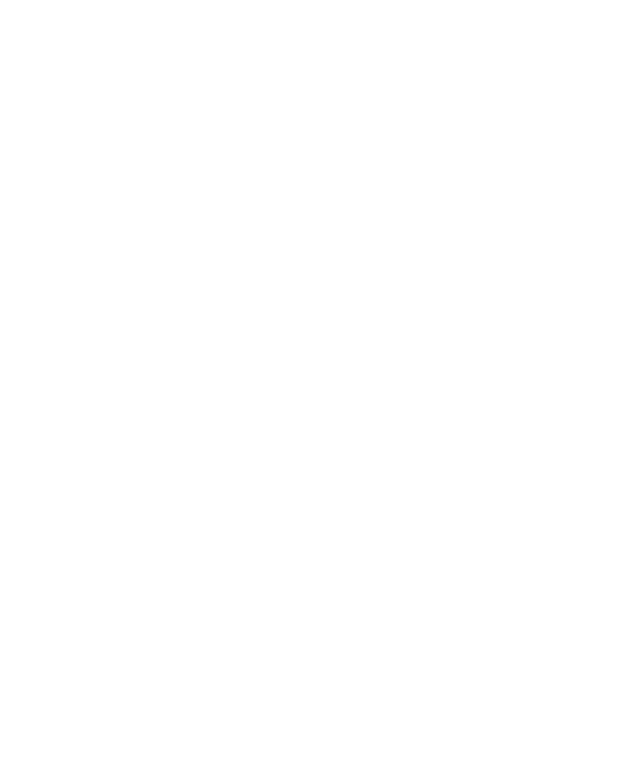
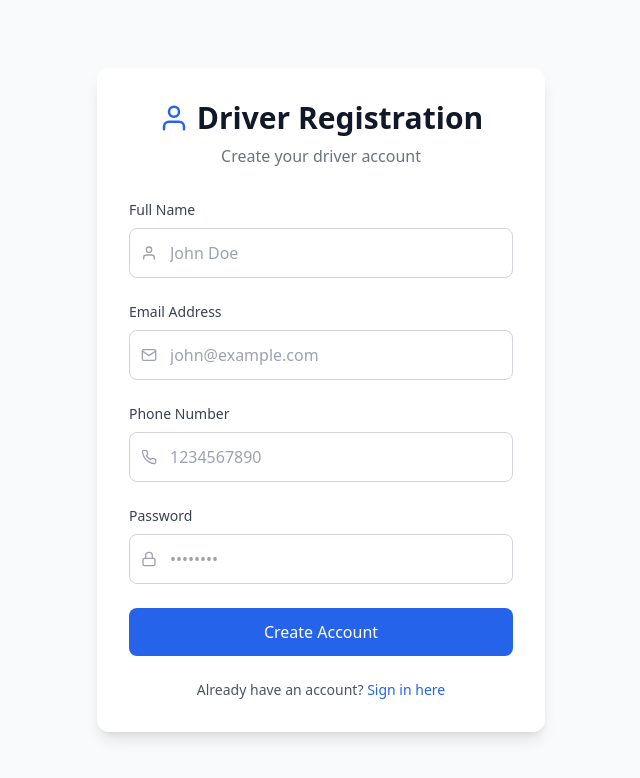
Before and after one commit to RaninduAmarasinghe/busbuddy_companyweb, a React (Create React App) app: page /driver/register in a window 1280 px wide. Before the commit this address had no page. Shown: the top 778 px of the page, without its empty margins (319-959 px from the left). Built offline with nearby package versions, Linux system fonts and the light colour scheme.

Commit message:
create driver registration page

```diff
--- a/package.json
+++ b/package.json
@@ -7,6 +7,7 @@
     "cra-template": "1.2.0",
     "react": "^19.0.0",
     "react-dom": "^19.0.0",
+    "react-icons": "^5.5.0",
     "react-router-dom": "^7.1.5",
     "react-scripts": "5.0.1",
     "web-vitals": "^4.2.4"
--- a/src/App.js
+++ b/src/App.js
@@ -1,6 +1,7 @@
 import { BrowserRouter as Router, Routes, Route } from "react-router-dom";
 import Login from "./pages/Login";
 import Dashboard from "./pages/Dashboard";
+import Driverregister from "./pages/Driverregister";
 
 function App() {
   return (
@@ -8,6 +9,7 @@
       <Routes>
         <Route path="/" element={<Login />} />
         <Route path="/dashboard" element={<Dashboard />} />
+        <Route path="/driver/register" element={<Driverregister />} />
       </Routes>
     </Router>
   );
--- a/src/pages/Dashboard.js
+++ b/src/pages/Dashboard.js
@@ -21,7 +21,7 @@
         {
             title: 'Driver Registration',
             icon: <UserCircleIcon className="w-8 h-8" />,
-            link: '/drivers/register',
+            link: '/driver/register',
             color: 'bg-blue-100 hover:bg-blue-200'
         },
         {
--- /dev/null
+++ b/src/pages/Driverregister.js
@@ -0,0 +1,173 @@
+import React, { useState } from 'react';
+import { useNavigate } from 'react-router-dom';
+import { FiUser, FiMail, FiPhone, FiLock } from 'react-icons/fi';
+
+export default function Driverregister() {
+    const [formData, setFormData] = useState({
+        driverName: '',
+        driverEmail: '',
+        driverPhone: '',
+        driverPassword: ''
+    });
+
+    const [errors, setErrors] = useState({});
+    const [isSubmitting, setIsSubmitting] = useState(false);
+    const navigate = useNavigate();
+
+    const validateForm = () => {
+        const newErrors = {};
+        if (!formData.driverName.trim()) newErrors.driverName = 'Full name is required';
+        if (!/^[^\s@]+@[^\s@]+\.[^\s@]+$/.test(formData.driverEmail)) newErrors.driverEmail = 'Invalid email address';
+        if (!/^\d{10}$/.test(formData.driverPhone)) newErrors.driverPhone = 'Phone must be 10 digits';
+        if (formData.driverPassword.length < 8) newErrors.driverPassword = 'Password must be at least 8 characters';
+
+        setErrors(newErrors);
+        return Object.keys(newErrors).length === 0;
+    };
+
+    const handleSubmit = async (e) => {
+        e.preventDefault();
+        if (!validateForm()) return;
+
+        setIsSubmitting(true);
+        try {
+            const response = await fetch('/api/drivers/register', {
+                method: 'POST',
+                headers: { 'Content-Type': 'application/json' },
+                body: JSON.stringify(formData)
+            });
+
+            if (!response.ok) throw new Error('Registration failed');
+
+            alert('Registration successful!');
+            navigate('/login');
+        } catch (error) {
+            alert(error.message || 'An error occurred during registration');
+        } finally {
+            setIsSubmitting(false);
+        }
+    };
+
+    const handleChange = (e) => {
+        const { name, value } = e.target;
+        setFormData(prev => ({
+            ...prev,
+            [name]: value
+        }));
+        if (errors[name]) setErrors(prev => ({ ...prev, [name]: '' }));
+    };
+
+    return (
+        <div className="min-h-screen bg-gray-50 flex items-center justify-center p-4">
+            <div className="bg-white rounded-xl shadow-lg w-full max-w-md p-8">
+                <div className="text-center mb-8">
+                    <h1 className="text-3xl font-bold text-gray-900 flex items-center justify-center gap-2">
+                        <FiUser className="text-blue-600" />
+                        Driver Registration
+                    </h1>
+                    <p className="text-gray-500 mt-2">Create your driver account</p>
+                </div>
+
+                <form onSubmit={handleSubmit} className="space-y-6">
+                    {/* Name Field */}
+                    <div>
+                        <label className="block text-sm font-medium text-gray-700 mb-2">
+                            Full Name
+                        </label>
+                        <div className="relative">
+                            <FiUser className="absolute left-3 top-1/2 -translate-y-1/2 text-gray-400" />
+                            <input
+                                type="text"
+                                name="driverName"
+                                value={formData.driverName}
+                                onChange={handleChange}
+                                placeholder="John Doe"
+                                className={`w-full pl-10 pr-4 py-3 rounded-lg border focus:outline-none ${errors.driverName ? 'border-red-500' : 'border-gray-300 focus:border-blue-500'
+                                    }`}
+                            />
+                        </div>
+                        {errors.driverName && <p className="text-red-500 text-sm mt-1">{errors.driverName}</p>}
+                    </div>
+
+                    {/* Email Field */}
+                    <div>
+                        <label className="block text-sm font-medium text-gray-700 mb-2">
+                            Email Address
+                        </label>
+                        <div className="relative">
+                            <FiMail className="absolute left-3 top-1/2 -translate-y-1/2 text-gray-400" />
+                            <input
+                                type="email"
+                                name="driverEmail"
+                                value={formData.driverEmail}
+                                onChange={handleChange}
+                                placeholder="john@example.com"
+                                className={`w-full pl-10 pr-4 py-3 rounded-lg border focus:outline-none ${errors.driverEmail ? 'border-red-500' : 'border-gray-300 focus:border-blue-500'
+                                    }`}
+                            />
+                        </div>
+                        {errors.driverEmail && <p className="text-red-500 text-sm mt-1">{errors.driverEmail}</p>}
+                    </div>
+
+                    {/* Phone Field */}
+                    <div>
+                        <label className="block text-sm font-medium text-gray-700 mb-2">
+                            Phone Number
+                        </label>
+                        <div className="relative">
+                            <FiPhone className="absolute left-3 top-1/2 -translate-y-1/2 text-gray-400" />
+                            <input
+                                type="tel"
+                                name="driverPhone"
+                                value={formData.driverPhone}
+                                onChange={handleChange}
+                                placeholder="1234567890"
+                                className={`w-full pl-10 pr-4 py-3 rounded-lg border focus:outline-none ${errors.driverPhone ? 'border-red-500' : 'border-gray-300 focus:border-blue-500'
+                                    }`}
+                            />
+                        </div>
+                        {errors.driverPhone && <p className="text-red-500 text-sm mt-1">{errors.driverPhone}</p>}
+                    </div>
+
+                    {/* Password Field */}
+                    <div>
+                        <label className="block text-sm font-medium text-gray-700 mb-2">
+                            Password
+                        </label>
+                        <div className="relative">
+                            <FiLock className="absolute left-3 top-1/2 -translate-y-1/2 text-gray-400" />
+                            <input
+                                type="password"
+                                name="driverPassword"
+                                value={formData.driverPassword}
+                                onChange={handleChange}
+                                placeholder="••••••••"
+                                className={`w-full pl-10 pr-4 py-3 rounded-lg border focus:outline-none ${errors.driverPassword ? 'border-red-500' : 'border-gray-300 focus:border-blue-500'
+                                    }`}
+                            />
+                        </div>
+                        {errors.driverPassword && <p className="text-red-500 text-sm mt-1">{errors.driverPassword}</p>}
+                    </div>
+
+                    <button
+                        type="submit"
+                        disabled={isSubmitting}
+                        className="w-full bg-blue-600 hover:bg-blue-700 text-white font-medium py-3 px-4 rounded-lg transition-colors disabled:bg-gray-400 disabled:cursor-not-allowed"
+                    >
+                        {isSubmitting ? 'Registering...' : 'Create Account'}
+                    </button>
+                </form>
+
+                <p className="text-center text-sm text-gray-600 mt-6">
+                    Already have an account?{' '}
+                    <button
+                        onClick={() => navigate('/login')}
+                        className="text-blue-600 hover:text-blue-800 font-medium"
+                    >
+                        Sign in here
+                    </button>
+                </p>
+            </div>
+        </div>
+    );
+}
```
Also changed, not shown: 1 other file (tests, documents, lock files or other folders).
